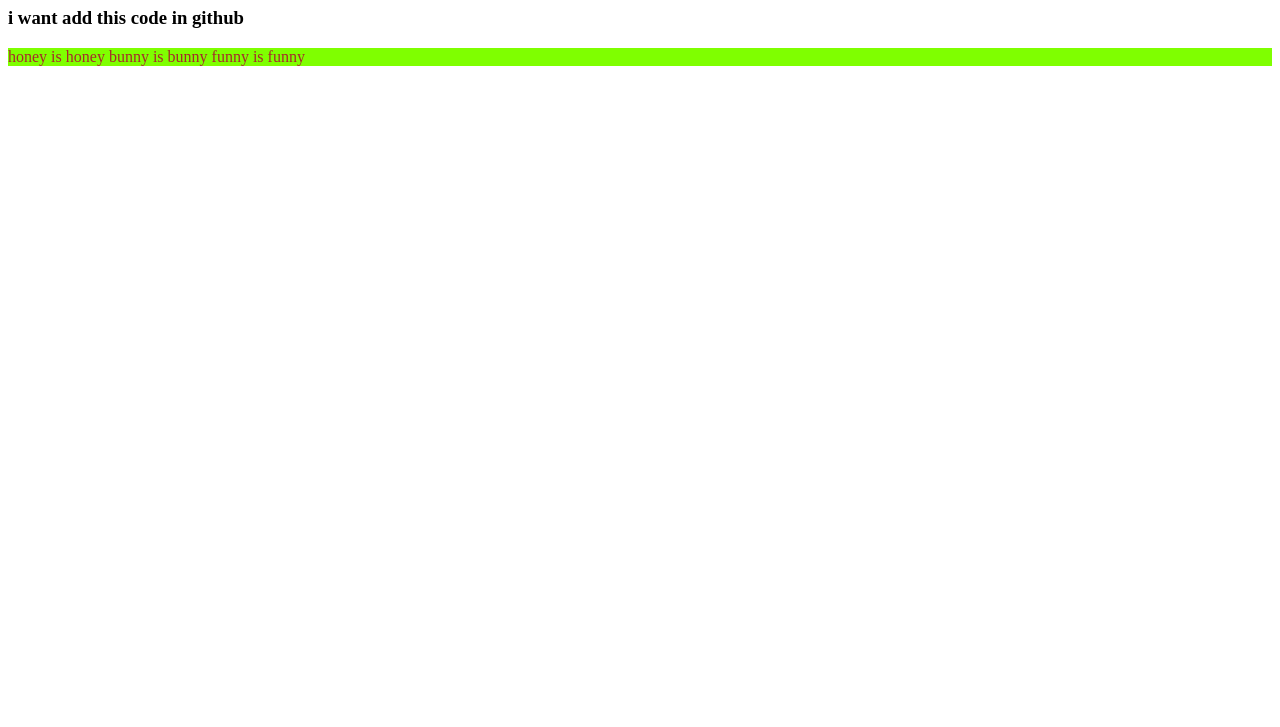
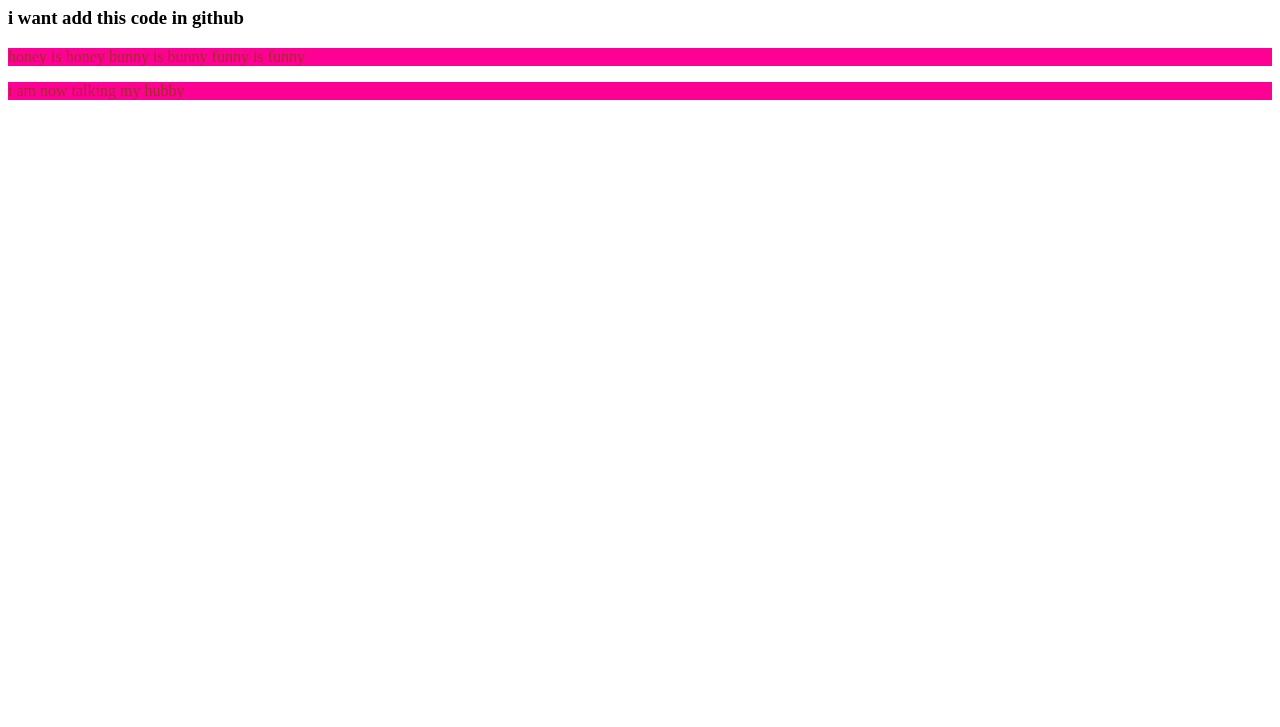
Before and after one commit to Hamid-Hossain-azad/my-2nd-repo, a plain HTML site: page index.html in a window 1280 px wide. Shown: the part 73-800 px from the top of the page. Drawn offline with Linux system fonts and the light colour scheme.

Commit message:
neww line

```diff
--- a/index.html
+++ b/index.html
@@ -11,5 +11,6 @@
     <h1>tis is my first repo</h1>
     <h3>i want add this code in github</h3>
     <p>honey is honey bunny is bunny funny is funny</p>
+    <p>i am now talking my hubby</p>
 </body>
 </html>
--- a/style.css
+++ b/style.css
@@ -1,4 +1,4 @@
 p{
     color:brown;
-    background-color: chartreuse;
+    background-color: rgb(255, 0, 149);
 }
```
